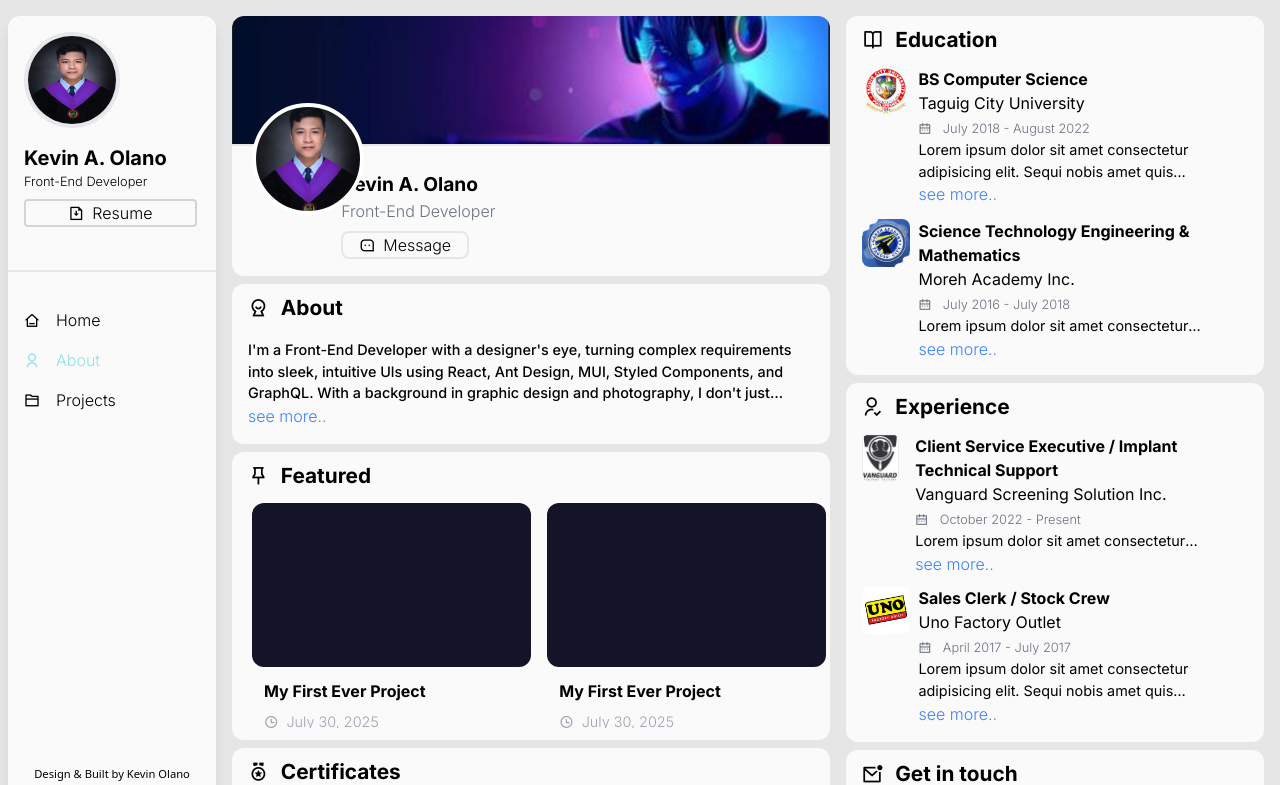
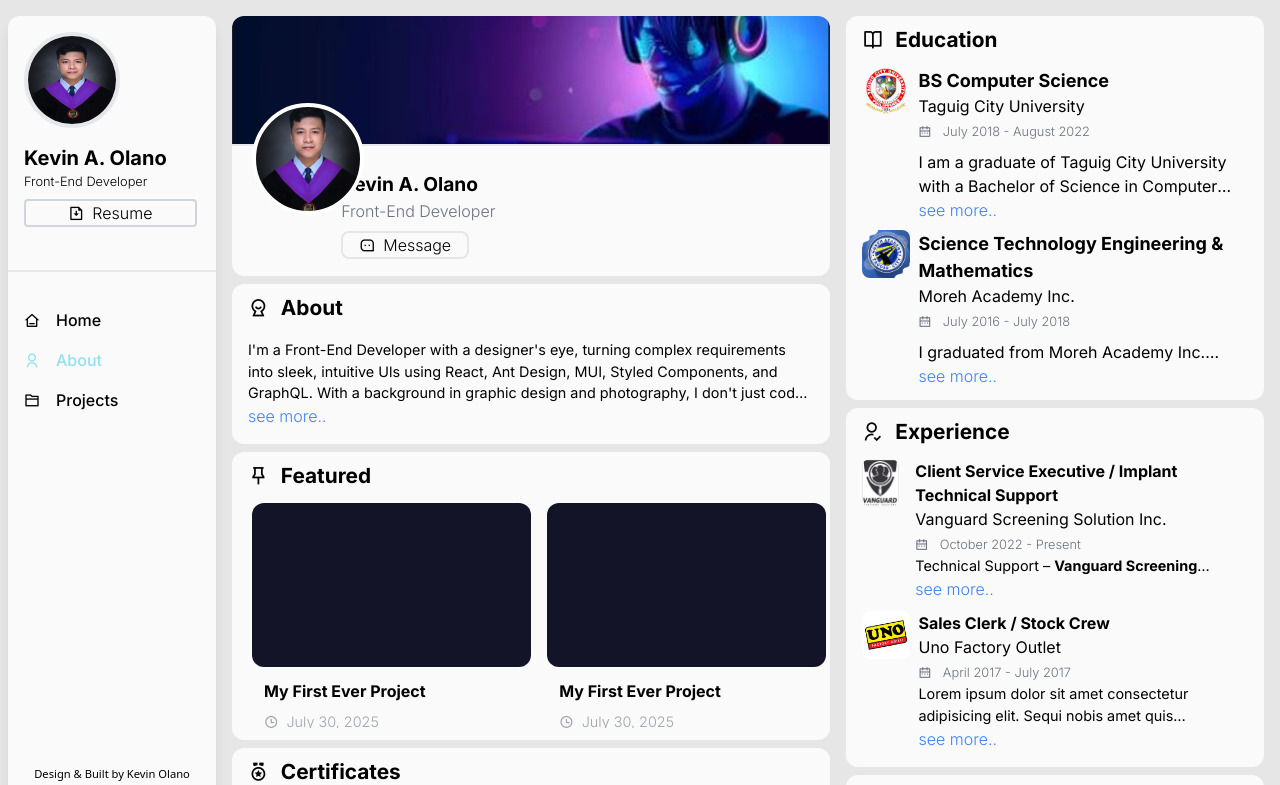
Before and after one commit to KevsKevs18/Web-Portfolio, a React (Vite) app: page /about in a window 1280 px wide. Shown: the top 785 px of the page. Built offline with nearby package versions, Linux system fonts and the light colour scheme; a web font is replaced by a local one.

Commit message:
Fix fonts size

```diff
--- a/src/Components/About/Certificates.jsx
+++ b/src/Components/About/Certificates.jsx
@@ -10,7 +10,7 @@ const Certificates = ({ certPic }) => {
           className="h-[3rem] w-[3rem] rounded-lg"
         />
         <div>
-          <h6 className="font-bold">React Basics</h6>
+          <h6 className="font-bold text-[18px]">React Basics</h6>
           <p className="font-normal">Hacker Rank</p>
           <h6 className="text-gray-500 mt-1">
             <span className="ri-calendar-2-line mr-2"></span> Issued Aug 2025
@@ -32,7 +32,7 @@ const Certificates = ({ certPic }) => {
           className="h-[3rem] w-[3rem] rounded-lg"
         />
         <div>
-          <h6 className="font-bold">React Basics</h6>
+          <h6 className="font-bold text-[18px]">React Basics</h6>
           <p className="font-normal">Hacker Rank</p>
           <h6 className="text-gray-500 mt-1">
             <span className="ri-calendar-2-line mr-2"></span> Issued Aug 2025
@@ -54,7 +54,7 @@ const Certificates = ({ certPic }) => {
           className="h-[3rem] w-[3rem] rounded-lg"
         />
         <div>
-          <h6 className="font-bold">React Basics</h6>
+          <h6 className="font-bold text-[18px]">React Basics</h6>
           <p className="font-normal">Hacker Rank</p>
           <h6 className="text-gray-500 mt-1">
             <span className="ri-calendar-2-line mr-2"></span> Issued Aug 2025
@@ -76,7 +76,7 @@ const Certificates = ({ certPic }) => {
           className="h-[3rem] w-[3rem] rounded-lg"
         />
         <div>
-          <h6 className="font-bold">React Basics</h6>
+          <h6 className="font-bold text-[18px]">React Basics</h6>
           <p className="font-normal">Hacker Rank</p>
           <h6 className="text-gray-500 mt-1">
             <span className="ri-calendar-2-line mr-2"></span> Issued Aug 2025
--- a/src/Components/About/Education.jsx
+++ b/src/Components/About/Education.jsx
@@ -1,8 +1,7 @@
 import React from "react";
 import { useState } from "react";
 
-const Education = ({ tcuPic, morehPic}) => {
-
+const Education = ({ tcuPic, morehPic }) => {
   const [isExpanded, setExpanded] = useState([false, false]);
 
   const openEduc = (index) => {
@@ -19,18 +18,21 @@ const Education = ({ tcuPic, morehPic}) => {
           className="h-[3rem] w-[3rem] rounded-lg"
         />
         <div>
-       <div className={`transition-all ${isExpanded[0] ? "" : "line-clamp-5"}`}>
-          <h6 className="font-bold">BS Computer Science</h6>
+          <div
+            className={`transition-all ${isExpanded[0] ? "" : "line-clamp-5"}`}
+          >
+            <h6 className="font-bold text-[18px]">BS Computer Science</h6>
             <p className="font-normal">Taguig City University</p>
             <small className="text-gray-500 mt-1">
-            <span className="ri-calendar-2-line mr-2"></span> July 2018 - August
-            2022
+              <span className="ri-calendar-2-line mr-2"></span> July 2018 -
+              August 2022
             </small>
-          <h6 className="font-Inter text-[.9rem] font-normal">
-            Lorem ipsum dolor sit amet consectetur adipisicing elit. Sequi nobis
-            amet quis consequuntur ex eaque quam soluta, eveniet dignissimos
-            doloribus et, quisquam quasi debitis veritatis quae, facere in
-            architecto voluptates!
+            <h6 className="font-Inter text-[1rem] mt-2 font-normal">
+              I am a graduate of Taguig City University with a Bachelor of
+              Science in Computer Science, equipped with a strong foundation in
+              programming, web development, and problem-solving. During my
+              academic journey, I consistently demonstrated initiative,
+              leadership, and creativity both inside and outside the classroom.
             </h6>
           </div>
           <button
@@ -49,18 +51,24 @@ const Education = ({ tcuPic, morehPic}) => {
           className="h-[3rem] w-[3rem] rounded-lg"
         />
         <div>
-       <div className={`transition-all ${isExpanded[1] ? "" : "line-clamp-5"}`}>
-          <h6 className="font-bold">Science Technology Engineering & Mathematics</h6>
+          <div
+            className={`transition-all ${isExpanded[1] ? "" : "line-clamp-5"}`}
+          >
+            <h6 className="font-bold text-[18px]">
+              Science Technology Engineering & Mathematics
+            </h6>
             <p className="font-normal">Moreh Academy Inc.</p>
             <small className="text-gray-500 mt-1">
               <span className="ri-calendar-2-line mr-2"></span> July 2016 - July
               2018
             </small>
-          <h6 className="font-Inter text-[.9rem] font-normal">
-            Lorem ipsum dolor sit amet consectetur adipisicing elit. Sequi nobis
-            amet quis consequuntur ex eaque quam soluta, eveniet dignissimos
-            doloribus et, quisquam quasi debitis veritatis quae, facere in
-            architecto voluptates!
+            <h6 className="font-Inter text-[1rem] mt-2 font-normal">
+              I graduated from Moreh Academy Inc. under the STEM strand
+              (Science, Technology, Engineering, and Mathematics), where I
+              developed a strong analytical mindset and a passion for
+              innovation. My SHS years were filled with hands-on projects,
+              science fairs, and technology-driven activities that sharpened my
+              problem-solving and research skills.
             </h6>
           </div>
           <button
@@ -71,7 +79,6 @@ const Education = ({ tcuPic, morehPic}) => {
           </button>
         </div>
       </div>
-
     </div>
   );
 };
--- a/src/Components/About/Experience.jsx
+++ b/src/Components/About/Experience.jsx
@@ -1,15 +1,11 @@
-import React, { useState } from 'react'
+import React, { useState } from "react";
 
-const Experience = ({work1Pic, work2Pic}) => {
-
+const Experience = ({ work1Pic, work2Pic }) => {
   const [isExpanded, setExpanded] = useState([false, false]);
 
   const openExperience = (index) => {
-        setExpanded((prev => prev.map((item,i) => (i === index ? !item : item))));
+    setExpanded((prev) => prev.map((item, i) => (i === index ? !item : item)));
   };
-
-
-
 
   return (
     <div className="flex flex-col gap-2 my-3 w-full min-h-[18rem] md:min-h-[16rem] lg:min-h-[18rem] items-center px-4">
@@ -20,18 +16,34 @@ const Experience = ({work1Pic, work2Pic}) => {
           className="h-[3rem] w-[3rem] mr-2 rounded-lg"
         />
         <div>
-       <div className={`transition-all ${isExpanded[0] ? "" : "line-clamp-5"}`}>
-          <h6 className="font-bold">Client Service Executive / Implant Technical Support</h6>
+          <div
+            className={`transition-[0.5s] ${isExpanded[0] ? "" : "line-clamp-5"}`}
+          >
+            <h6 className="font-bold">
+              Client Service Executive / Implant Technical Support
+            </h6>
             <p className="font-normal">Vanguard Screening Solution Inc.</p>
             <small className="text-gray-500 mt-1">
-            <span className="ri-calendar-2-line mr-2"></span> October 2022 - Present
+              <span className="ri-calendar-2-line mr-2"></span> October 2022 -
+              Present
             </small>
             <h6 className="font-Inter text-[.9rem] font-normal">
-            Lorem ipsum dolor sit amet consectetur adipisicing elit. Sequi nobis
-            amet quis consequuntur ex eaque quam soluta, eveniet dignissimos
-            doloribus et, quisquam quasi debitis veritatis quae, facere in
-            architecto voluptates!
+              Technical Support –{" "}
+              <strong>Vanguard Screening Solutions Inc.</strong>
             </h6>
+            <p className="font-Inter text-[.9rem] font-normal mt-2">
+              Provided end-to-end technical assistance for candidates completing
+              onboarding forms through the <strong>TYDY platform</strong>,
+              ensuring a smooth and efficient user experience.
+            </p>
+            <p className="font-Inter text-[.9rem] font-normal mt-2"><strong>Key Contributions & Achievements:</strong></p>
+            <ul className="font-Inter text-[.9rem] font-normal list-disc mt-2 gap-2">
+              <li>- Assisted candidates in troubleshooting technical issues, clarifying form requirements, and guiding them step-by-step until successful submission.</li>
+              <li>- Coordinated with internal teams to escalate and resolve platform-related concerns, minimizing delays in the screening process.</li>
+              <li>- Maintained a high response rate and accuracy, ensuring candidate satisfaction and compliance with company standards.</li>
+              <li>- Developed clear communication skills by interacting with diverse candidates from different backgrounds and time zones.</li>
+              <li>- Demonstrated adaptability in handling multiple support requests while meeting tight deadlines.</li>
+            </ul>
           </div>
           <button
             className="text-blue-500 cursor-pointer"
@@ -49,18 +61,20 @@ const Experience = ({work1Pic, work2Pic}) => {
           className="h-[3rem] w-[3rem] rounded-lg"
         />
         <div>
-       <div className={`transition-all ${isExpanded[1] ? "" : "line-clamp-5"}`}>
+          <div
+            className={`transition-[0.5s] ${isExpanded[1] ? "" : "line-clamp-5"}`}
+          >
             <h6 className="font-bold">Sales Clerk / Stock Crew</h6>
             <p className="font-normal">Uno Factory Outlet</p>
             <small className="text-gray-500 mt-1">
-            <span className="ri-calendar-2-line mr-2"></span> April 2017 - July
-            2017
+              <span className="ri-calendar-2-line mr-2"></span> April 2017 -
+              July 2017
             </small>
             <h6 className="font-Inter text-[.9rem] font-normal">
-            Lorem ipsum dolor sit amet consectetur adipisicing elit. Sequi nobis
-            amet quis consequuntur ex eaque quam soluta, eveniet dignissimos
-            doloribus et, quisquam quasi debitis veritatis quae, facere in
-            architecto voluptates!
+              Lorem ipsum dolor sit amet consectetur adipisicing elit. Sequi
+              nobis amet quis consequuntur ex eaque quam soluta, eveniet
+              dignissimos doloribus et, quisquam quasi debitis veritatis quae,
+              facere in architecto voluptates!
             </h6>
           </div>
           <button
@@ -71,9 +85,8 @@ const Experience = ({work1Pic, work2Pic}) => {
           </button>
         </div>
       </div>
+    </div>
+  );
+};
 
-    </div>
-  )
-}
-
-export default Experience
+export default Experience;
--- a/src/Components/About/aboutme.jsx
+++ b/src/Components/About/aboutme.jsx
@@ -6,7 +6,7 @@ const aboutme = () => {
   return (
     <div className="m-4">
       <div className={`transition-all ${isExpanded ? "" : "line-clamp-3"}`}>
-        <p className="font-Inter text-[.9rem] md:text-[.9rem] font-medium">
+        <p className="font-Inter text-[1rem] md:text-[.9rem] font-normal">
           I'm a Front-End Developer with a designer's eye, turning complex
           requirements into sleek, intuitive Uls using React, Ant Design, MUI,
           Styled Components, and GraphQL. With a background in graphic design
--- a/src/Components/Sidebar.jsx
+++ b/src/Components/Sidebar.jsx
@@ -6,10 +6,10 @@ const Sidebar = ({ isOpen, closeNav }) => {
   const navigate = useNavigate();
 
   const activeClass =
-    "hover:text-bodycolor text-customBlue transition-colors duration-200 py-2 pl-4 text-blackg cursor-pointer";
+    "hover:text-sidebar text-customBlue transition-colors duration-200 py-2 pl-4 text-blackg cursor-pointer font-medium";
 
   const normalClass =
-    "hover:text-customBlue transition-colors duration-200 py-2 pl-4 text-blackg cursor-pointer";
+    "hover:text-customBlue transition-colors duration-200 py-2 pl-4 text-blackg cursor-pointer font-medium";
 
   return (
     <div
@@ -37,6 +37,7 @@ const Sidebar = ({ isOpen, closeNav }) => {
           onClick={() => {
             closeNav();
             navigate("/resume");
+
           }}
         >
           <span className={`ri-file-download-line pr-2`}></span>Resume
@@ -49,6 +50,7 @@ const Sidebar = ({ isOpen, closeNav }) => {
             className={({ isActive }) => (isActive ? activeClass : normalClass)}
             onClick={() => {
               closeNav();
+
             }}
             to="/"
           >
@@ -58,6 +60,7 @@ const Sidebar = ({ isOpen, closeNav }) => {
             className={({ isActive }) => (isActive ? activeClass : normalClass)}
             onClick={() => {
               closeNav();
+
             }}
             to="/about"
           >
@@ -67,6 +70,7 @@ const Sidebar = ({ isOpen, closeNav }) => {
             className={({ isActive }) => (isActive ? activeClass : normalClass)}
             onClick={() => {
               closeNav();
+
             }}
             to="/projects"
           >
```
Also changed, not shown: src/Components/Home/Expertise.jsx (+12 -12 lines). Lines whose indentation alone changed are shown as unchanged.
